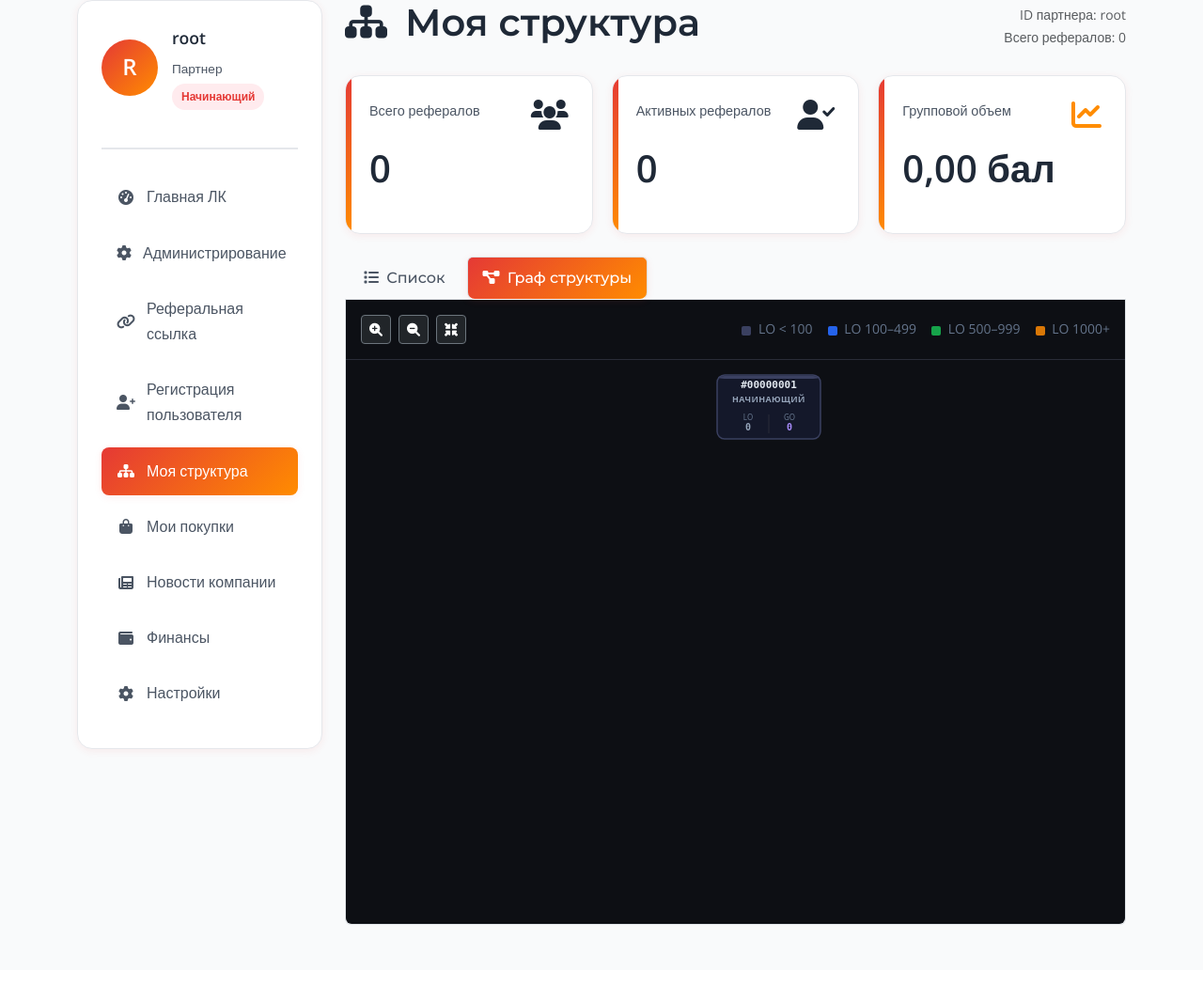
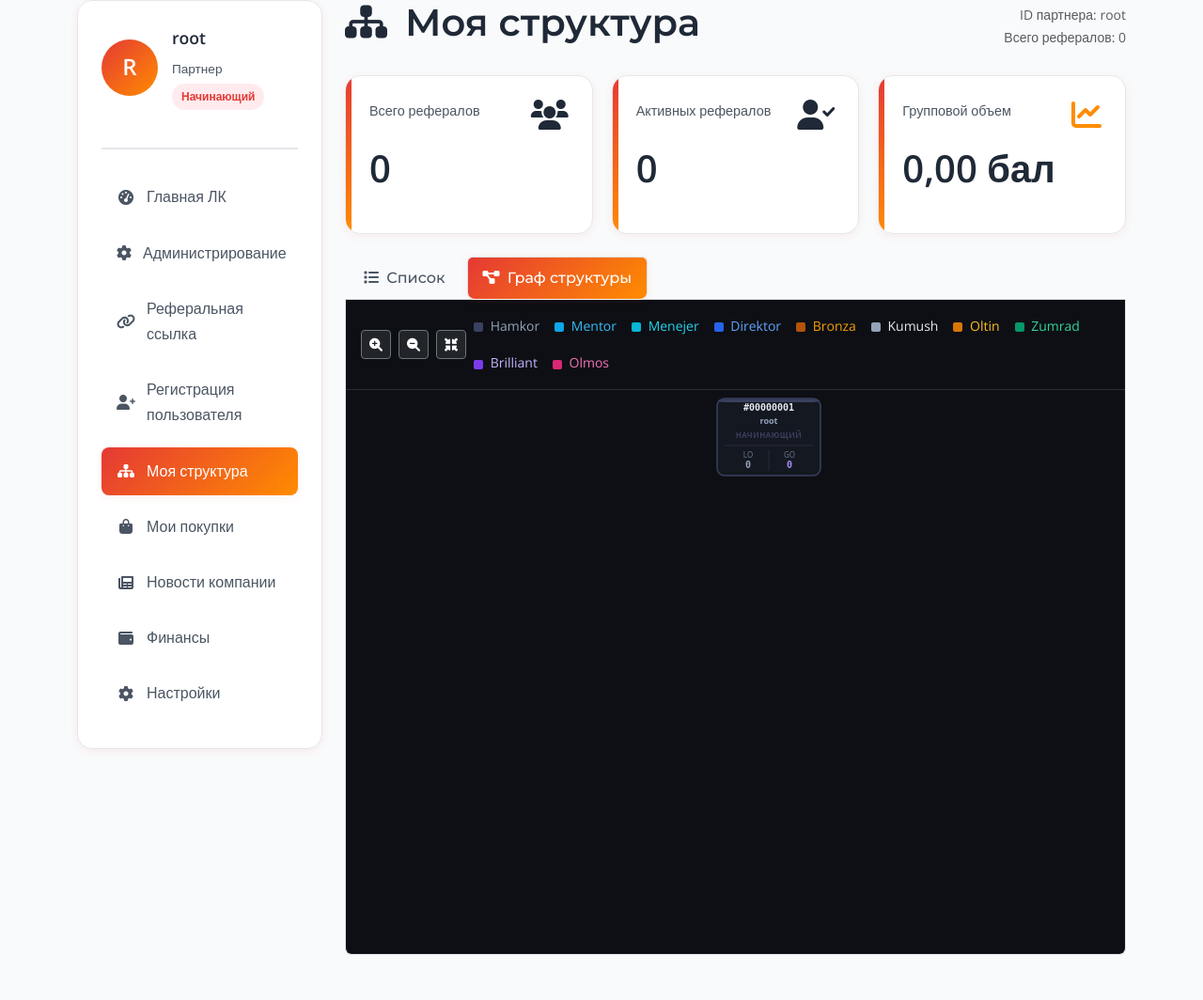
Before and after one commit to sta4888/django-store-service, a Django app: page /cabinet/structure/ in a window 1280 px wide, after a click on "Граф структуры". Shown: the part 128-1192 px from the top of the page at 94% size. Before the commit the page ends 1112 px from the top, so only its background shows below. Run offline with Django 5.2, Linux system fonts and the light colour scheme; a user stored in the database is signed in; data comes from the database, SQL or seed files in the repository; data that the repository does not hold is empty; parts of the project's set-up code (start-up, migrations or seed data) failed here and were passed over.

Commit message:
0.0.1.42.19 - имя в карточке и цвет квалификации

```diff
--- a/templates/cabinet/structure.html
+++ b/templates/cabinet/structure.html
@@ -281,20 +281,18 @@
                             </button>
                         </div>
 
-                        <!-- Легенда -->
-                        <div class="d-flex align-items-center gap-3 small">
-                            <span style="color:#64748b;">
-                                <span class="tree-legend-dot" style="background:#3a4060;"></span> LO &lt; 100
-                            </span>
-                            <span style="color:#64748b;">
-                                <span class="tree-legend-dot" style="background:#2563eb;"></span> LO 100–499
-                            </span>
-                            <span style="color:#64748b;">
-                                <span class="tree-legend-dot" style="background:#16a34a;"></span> LO 500–999
-                            </span>
-                            <span style="color:#64748b;">
-                                <span class="tree-legend-dot" style="background:#d97706;"></span> LO 1000+
-                            </span>
+                        <!-- Легенда по квалификациям -->
+                        <div class="d-flex align-items-center gap-3 small" style="flex-wrap:wrap;">
+                            <span style="color:#94a3b8;"><span class="tree-legend-dot" style="background:#3a4060;"></span> Hamkor</span>
+                            <span style="color:#38bdf8;"><span class="tree-legend-dot" style="background:#0ea5e9;"></span> Mentor</span>
+                            <span style="color:#22d3ee;"><span class="tree-legend-dot" style="background:#06b6d4;"></span> Menejer</span>
+                            <span style="color:#60a5fa;"><span class="tree-legend-dot" style="background:#2563eb;"></span> Direktor</span>
+                            <span style="color:#f59e0b;"><span class="tree-legend-dot" style="background:#b45309;"></span> Bronza</span>
+                            <span style="color:#e2e8f0;"><span class="tree-legend-dot" style="background:#94a3b8;"></span> Kumush</span>
+                            <span style="color:#fbbf24;"><span class="tree-legend-dot" style="background:#d97706;"></span> Oltin</span>
+                            <span style="color:#34d399;"><span class="tree-legend-dot" style="background:#059669;"></span> Zumrad</span>
+                            <span style="color:#c4b5fd;"><span class="tree-legend-dot" style="background:#7c3aed;"></span> Brilliant</span>
+                            <span style="color:#f472b6;"><span class="tree-legend-dot" style="background:#db2777;"></span> Olmos</span>
                         </div>
                     </div>
 
@@ -500,7 +498,7 @@ document.addEventListener('DOMContentLoaded', function () {
    ============================================================ */
 
 const CARD_W = 110;
-const CARD_H = 68;
+const CARD_H = 82;
 const GAP_Y  = 110;
 
 let graphLoaded = false;
@@ -512,12 +510,22 @@ function svgEl(tag, attrs) {
     return el;
 }
 
-/* ── Цветовая схема по LO ── */
-function loStyle(lo) {
-    if (lo >= 1000) return { fill: '#2a1e06', stroke: '#d97706', textColor: '#fbbf24' };
-    if (lo >= 500)  return { fill: '#0b1f12', stroke: '#16a34a', textColor: '#4ade80' };
-    if (lo >= 100)  return { fill: '#0c1829', stroke: '#2563eb', textColor: '#60a5fa' };
-    return              { fill: '#14182a', stroke: '#3a4060', textColor: '#94a3b8' };
+/* ── Цветовая схема по квалификации ── */
+const QUAL_STYLES = {
+    'Hamkor':    { fill: '#141820', stroke: '#3a4060', textColor: '#94a3b8'  },
+    'Mentor':    { fill: '#0d1a2d', stroke: '#0ea5e9', textColor: '#38bdf8'  },
+    'Menejer':   { fill: '#0a1e22', stroke: '#06b6d4', textColor: '#22d3ee'  },
+    'Direktor':  { fill: '#0c1829', stroke: '#2563eb', textColor: '#60a5fa'  },
+    'Bronza':    { fill: '#1e1508', stroke: '#b45309', textColor: '#f59e0b'  },
+    'Kumush':    { fill: '#1a1e24', stroke: '#94a3b8', textColor: '#e2e8f0'  },
+    'Oltin':     { fill: '#221a06', stroke: '#d97706', textColor: '#fbbf24'  },
+    'Zumrad':    { fill: '#0b1f12', stroke: '#059669', textColor: '#34d399'  },
+    'Brilliant': { fill: '#1a0a2e', stroke: '#7c3aed', textColor: '#c4b5fd'  },
+    'Olmos':     { fill: '#200818', stroke: '#db2777', textColor: '#f472b6'  },
+};
+
+function qualStyle(qualification) {
+    return QUAL_STYLES[qualification] || { fill: '#141820', stroke: '#3a4060', textColor: '#94a3b8' };
 }
 
 /* ── Строим дерево из nodes + edges (оба id приводим к строке) ── */
@@ -578,50 +586,72 @@ function drawLinks(node, container) {
 function drawNodes(node, container) {
     const lo   = node.personal_volume || 0;
     const go   = node.group_volume    || 0;
-    const qual = node.partner_level   || '';
-    const st   = loStyle(lo);
+    const qual = node.qualification || node.partner_level || '';
+    const name = (node.label || '').trim();
+    const st   = qualStyle(qual);
     const cx   = node._x, cy = node._y;
-    const bx   = cx - CARD_W / 2, by = cy - CARD_H / 2;
+
+    // Высота карточки: 82px чтобы влезло имя
+    const W = CARD_W, H = CARD_H;
+    const bx = cx - W / 2, by = cy - H / 2;
 
     const g = svgEl('g', { style: 'cursor:pointer;' });
 
     const rect = svgEl('rect', {
-        x: bx, y: by, width: CARD_W, height: CARD_H,
+        x: bx, y: by, width: W, height: H,
         rx: 8, ry: 8, fill: st.fill, stroke: st.stroke, 'stroke-width': '1.5'
     });
     const accentBar = svgEl('rect', {
-        x: bx + 1, y: by + 1, width: CARD_W - 2, height: 3,
+        x: bx + 1, y: by + 1, width: W - 2, height: 3,
         rx: 7, fill: st.stroke
     });
 
     // #ID
-    const tId = svgEl('text', { x: cx, y: cy - 20, 'text-anchor': 'middle',
-        fill: '#e2e8f0', 'font-size': '11', 'font-weight': '700',
+    const tId = svgEl('text', { x: cx, y: cy - 28, 'text-anchor': 'middle',
+        fill: '#e2e8f0', 'font-size': '10', 'font-weight': '700',
         'font-family': 'JetBrains Mono, monospace' });
     tId.textContent = `#${node.id}`;
 
+    // Имя (обрезаем если длинное)
+    const shortName = name.length > 14 ? name.slice(0, 13) + '…' : name;
+    const tName = svgEl('text', { x: cx, y: cy - 14, 'text-anchor': 'middle',
+        fill: st.textColor, 'font-size': '9', 'font-weight': '600',
+        'font-family': 'system-ui, sans-serif' });
+    tName.textContent = shortName;
+
     // Квалификация
-    const tQual = svgEl('text', { x: cx, y: cy - 5, 'text-anchor': 'middle',
-        fill: '#94a3b8', 'font-size': '9', 'font-weight': '600',
-        'font-family': 'system-ui, sans-serif', 'letter-spacing': '0.04em' });
+    const tQual = svgEl('text', { x: cx, y: cy + 1, 'text-anchor': 'middle',
+        fill: st.stroke, 'font-size': '8', 'font-weight': '700',
+        'font-family': 'system-ui, sans-serif', 'letter-spacing': '0.06em' });
     tQual.textContent = qual.toUpperCase();
 
+    // Разделитель горизонтальный
+    const divH = svgEl('line', { x1: bx + 8, y1: cy + 9, x2: bx + W - 8, y2: cy + 9,
+        stroke: '#2a2d38', 'stroke-width': '1' });
+
     // LO
-    const tLoL = svgEl('text', { x: cx - 22, y: cy + 14, 'text-anchor': 'middle', fill: '#64748b', 'font-size': '8', 'font-family': 'system-ui' });
+    const tLoL = svgEl('text', { x: cx - 22, y: cy + 22, 'text-anchor': 'middle',
+        fill: '#64748b', 'font-size': '8', 'font-family': 'system-ui' });
     tLoL.textContent = 'LO';
-    const tLoV = svgEl('text', { x: cx - 22, y: cy + 25, 'text-anchor': 'middle', fill: st.textColor, 'font-size': '10', 'font-weight': '700', 'font-family': 'JetBrains Mono, monospace' });
+    const tLoV = svgEl('text', { x: cx - 22, y: cy + 33, 'text-anchor': 'middle',
+        fill: st.textColor, 'font-size': '10', 'font-weight': '700',
+        'font-family': 'JetBrains Mono, monospace' });
     tLoV.textContent = lo;
 
-    // Разделитель
-    const divLine = svgEl('line', { x1: cx, y1: cy + 8, x2: cx, y2: cy + 28, stroke: '#2a2d38', 'stroke-width': '1' });
+    // Разделитель вертикальный
+    const divV = svgEl('line', { x1: cx, y1: cy + 14, x2: cx, y2: cy + 36,
+        stroke: '#2a2d38', 'stroke-width': '1' });
 
     // GO
-    const tGoL = svgEl('text', { x: cx + 22, y: cy + 14, 'text-anchor': 'middle', fill: '#64748b', 'font-size': '8', 'font-family': 'system-ui' });
+    const tGoL = svgEl('text', { x: cx + 22, y: cy + 22, 'text-anchor': 'middle',
+        fill: '#64748b', 'font-size': '8', 'font-family': 'system-ui' });
     tGoL.textContent = 'GO';
-    const tGoV = svgEl('text', { x: cx + 22, y: cy + 25, 'text-anchor': 'middle', fill: '#a78bfa', 'font-size': '10', 'font-weight': '700', 'font-family': 'JetBrains Mono, monospace' });
+    const tGoV = svgEl('text', { x: cx + 22, y: cy + 33, 'text-anchor': 'middle',
+        fill: '#a78bfa', 'font-size': '10', 'font-weight': '700',
+        'font-family': 'JetBrains Mono, monospace' });
     tGoV.textContent = go;
 
-    g.append(rect, accentBar, tId, tQual, tLoL, tLoV, divLine, tGoL, tGoV);
+    g.append(rect, accentBar, tId, tName, tQual, divH, tLoL, tLoV, divV, tGoL, tGoV);
 
     g.addEventListener('mouseenter', e => { rect.style.opacity = '0.85'; showGraphTooltip(e, node); });
     g.addEventListener('mousemove',  moveGraphTooltip);
```
